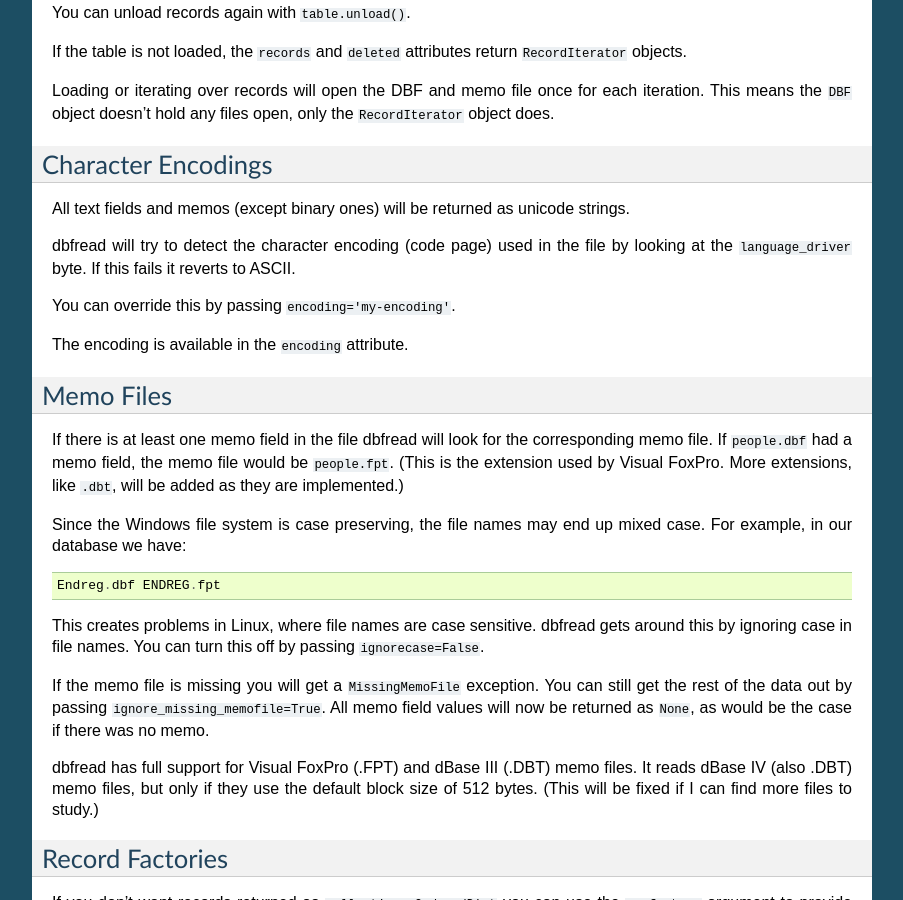
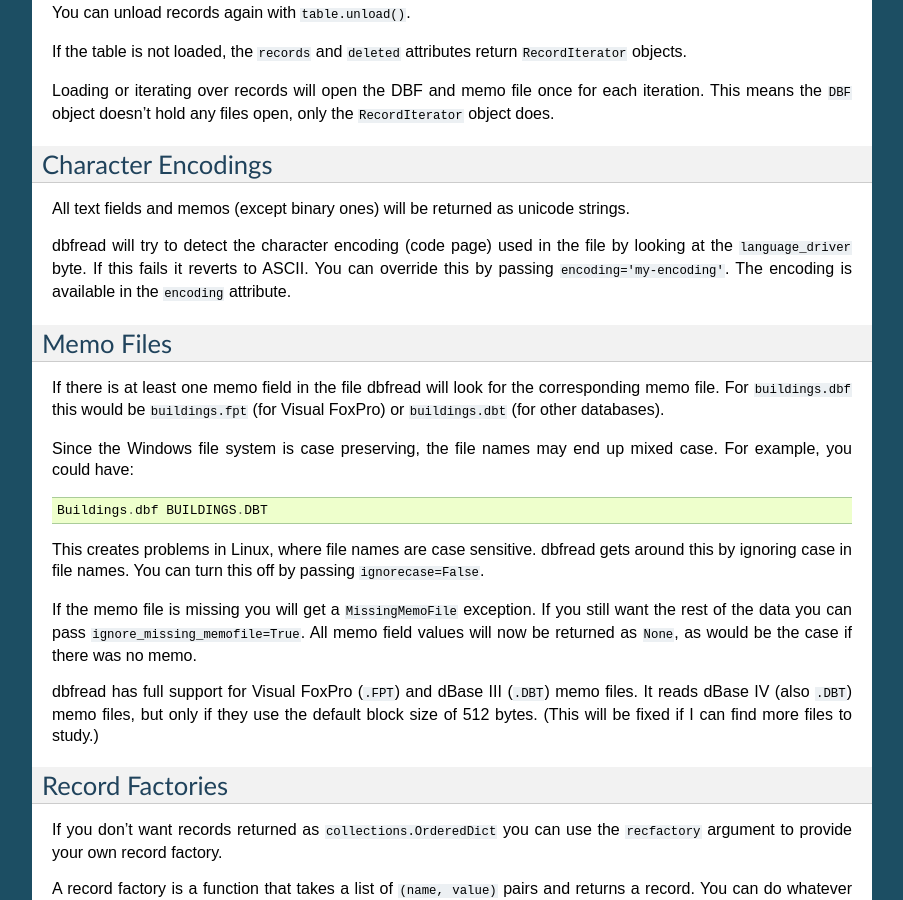
Before and after one commit to olemb/dbfread, a Sphinx documentation site: the page built from docs/introduction.rst, in a window 1280 px wide and 900 px high, scrolled down 1223 px. Shown: the whole window, without its empty margins (198-1101 px from the left). Built offline with Sphinx 7.4.7, drawn with Linux system fonts in a browser that asks for light colours.

Commit message:
Reviewed docs and made some final changes.

```diff
--- a/CHANGELOG.rst
+++ b/CHANGELOG.rst
@@ -1,4 +1,4 @@
-1.2.0 -
+2.0.0 -
 ------------------
 
 * ``dbfread.open()`` and ``dbfread.read()`` are now deprecated and
--- a/README.rst
+++ b/README.rst
@@ -85,7 +85,7 @@ API Changes
 -----------
 
 ``dbfread.open()`` and ``dbfread.read()`` are deprecated as of version
-``1.2``, and will be removed in ``1.4``.
+``2.0``, and will be removed in ``2.2``.
 
 The ``DBF`` class is no longer a subclass of ``list``. This makes the
 API a lot cleaner and easier to understand, but old code that relied
--- a/docs/api_changes.rst
+++ b/docs/api_changes.rst
@@ -2,7 +2,7 @@ API Changes
 ===========
 
 ``dbfread.open()`` and ``dbfread.read()`` are deprecated as of version
-``1.2``, and will be removed in ``1.4``.
+``2.0``, and will be removed in ``2.2``.
 
 The ``DBF`` class is no longer a subclass of ``list``. This makes the
 API a lot cleaner and easier to understand, but old code that relied
--- a/docs/introduction.rst
+++ b/docs/introduction.rst
@@ -91,40 +91,37 @@ unicode strings.
 
 dbfread will try to detect the character encoding (code page) used in
 the file by looking at the ``language_driver`` byte. If this fails it
-reverts to ASCII.
-
-You can override this by passing ``encoding='my-encoding'``.
-
-The encoding is available in the ``encoding`` attribute.
+reverts to ASCII. You can override this by passing
+``encoding='my-encoding'``. The encoding is available in the
+``encoding`` attribute.
 
 
 Memo Files
 ----------
 
 If there is at least one memo field in the file dbfread will look for
-the corresponding memo file. If ``people.dbf`` had a memo field, the
-memo file would be ``people.fpt``. (This is the extension used by
-Visual FoxPro. More extensions, like ``.dbt``, will be added as they
-are implemented.)
+the corresponding memo file. For ``buildings.dbf`` this would be
+``buildings.fpt`` (for Visual FoxPro) or ``buildings.dbt`` (for other
+databases).
 
 Since the Windows file system is case preserving, the file names may
-end up mixed case. For example, in our database we have::
+end up mixed case. For example, you could have::
 
-    Endreg.dbf ENDREG.fpt
+    Buildings.dbf BUILDINGS.DBT
 
 This creates problems in Linux, where file names are case
 sensitive. dbfread gets around this by ignoring case in file
 names. You can turn this off by passing ``ignorecase=False``.
 
 If the memo file is missing you will get a ``MissingMemoFile``
-exception. You can still get the rest of the data out by passing
+exception. If you still want the rest of the data you can pass
 ``ignore_missing_memofile=True``. All memo field values will now be
 returned as ``None``, as would be the case if there was no memo.
 
-dbfread has full support for Visual FoxPro (.FPT) and dBase III (.DBT)
-memo files. It reads dBase IV (also .DBT) memo files, but only if they
-use the default block size of 512 bytes. (This will be fixed if I can
-find more files to study.)
+dbfread has full support for Visual FoxPro (``.FPT``) and dBase III
+(``.DBT``) memo files. It reads dBase IV (also ``.DBT``) memo files,
+but only if they use the default block size of 512 bytes. (This will
+be fixed if I can find more files to study.)
 
 
 Record Factories
```
Also changed, not shown: docs/dbf_objects.rst (+4 -3 lines), docs/exporting_data.rst (+8 -22 lines), 3 other files.
